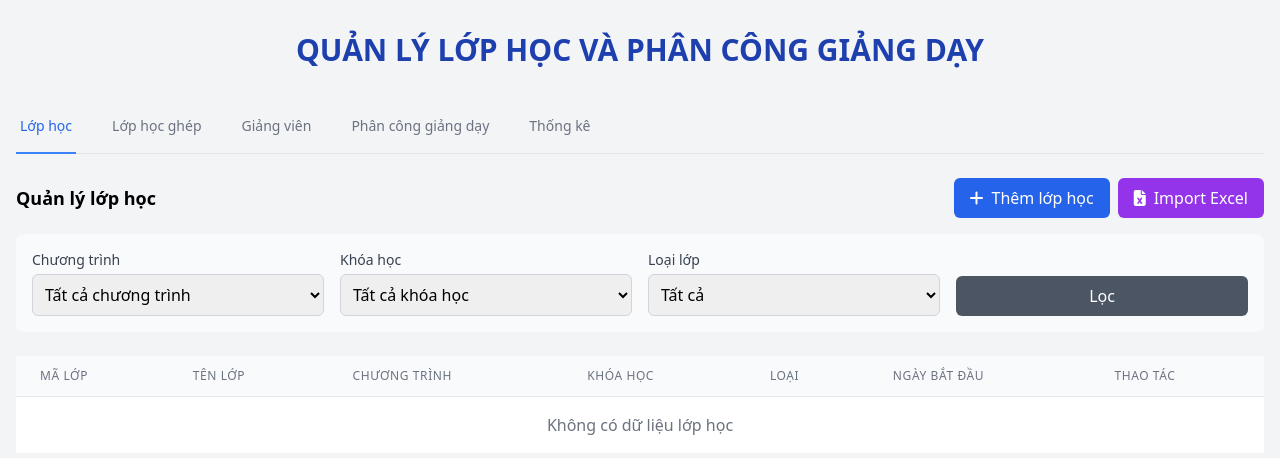
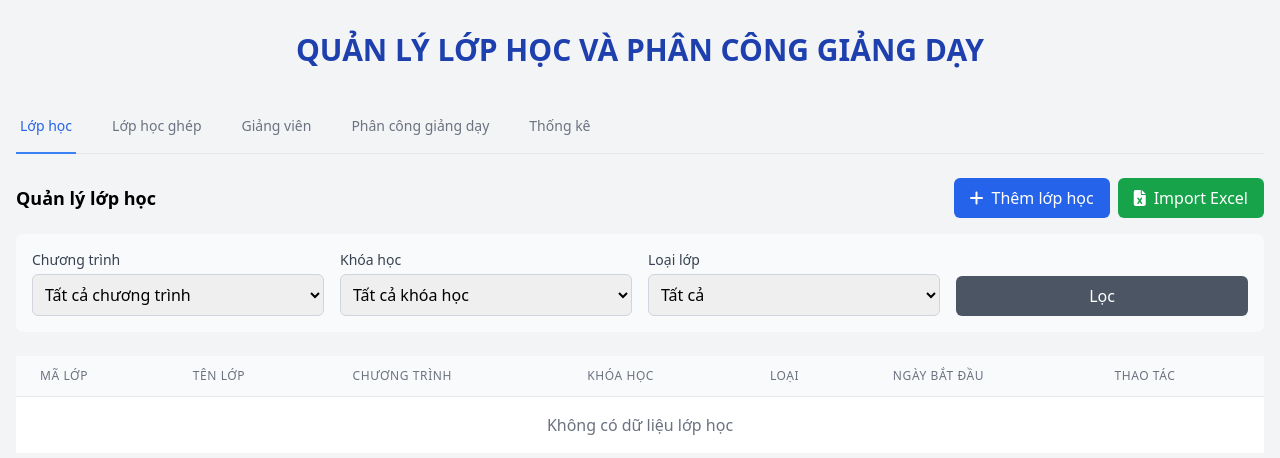
Before and after one commit to Luanspls/qldt, a Django app: page /teaching-management/ in a window 1280 px wide. Shown: the top 458 px of the page. Run offline with Django 5.2, Linux system fonts and the light colour scheme; data that the repository does not hold is empty; some libraries are stand-ins or nearby versions.

Commit message:
Change teaching-management

```diff
--- a/products/templates/products/teaching_management.html
+++ b/products/templates/products/teaching_management.html
@@ -61,7 +61,7 @@
                         <button id="btn-them-lop-hoc" class="bg-blue-600 hover:bg-blue-700 text-white px-4 py-2 rounded-md flex items-center">
                             <i class="fas fa-plus mr-2"></i> Thêm lớp học
                         </button>
-                        <button onclick="openImportModal('class')" class="bg-purple-600 hover:bg-purple-700 text-white px-4 py-2 rounded-md flex items-center">
+                        <button onclick="openImportModal('class')" class="bg-green-600 hover:bg-green-700 text-white px-4 py-2 rounded-md flex items-center">
                             <i class="fas fa-file-excel mr-2"></i> Import Excel
                         </button>
                     </div>
@@ -121,10 +121,10 @@
                 <div class="flex justify-between items-center mb-4">
                     <h3 class="text-lg font-semibold">Quản lý lớp học ghép</h3>
                     <div class="flex space-x-2">
-                        <button id="btn-them-lop-ghep" class="bg-green-600 hover:bg-green-700 text-white px-4 py-2 rounded-md flex items-center">
+                        <button id="btn-them-lop-ghep" class="bg-blue-600 hover:bg-blue-700 text-white px-4 py-2 rounded-md flex items-center">
                             <i class="fas fa-plus mr-2"></i> Thêm lớp ghép
                         </button>
-                        <button onclick="openImportModal('combined-class')" class="bg-purple-600 hover:bg-purple-700 text-white px-4 py-2 rounded-md flex items-center">
+                        <button onclick="openImportModal('combined-class')" class="bg-green-600 hover:bg-green-700 text-white px-4 py-2 rounded-md flex items-center">
                             <i class="fas fa-file-excel mr-2"></i> Import Excel
                         </button>
                     </div>
@@ -172,7 +172,7 @@
                         <button id="btn-them-giang-vien" class="bg-blue-600 hover:bg-blue-700 text-white px-4 py-2 rounded-md flex items-center">
                             <i class="fas fa-plus mr-2"></i> Thêm giảng viên
                         </button>
-                        <button onclick="openImportModal('instructor')" class="bg-purple-600 hover:bg-purple-700 text-white px-4 py-2 rounded-md flex items-center">
+                        <button onclick="openImportModal('instructor')" class="bg-green-600 hover:bg-green-700 text-white px-4 py-2 rounded-md flex items-center">
                             <i class="fas fa-file-excel mr-2"></i> Import Excel
                         </button>
                     </div>
@@ -233,10 +233,10 @@
                 <div class="flex justify-between items-center mb-4">
                     <h3 class="text-lg font-semibold">Phân công giảng dạy</h3>
                     <div class="flex space-x-2">
-                        <button id="btn-them-phan-cong" class="bg-purple-600 hover:bg-purple-700 text-white px-4 py-2 rounded-md flex items-center">
+                        <button id="btn-them-phan-cong" class="bg-blue-600 hover:bg-blue-700 text-white px-4 py-2 rounded-md flex items-center">
                             <i class="fas fa-plus mr-2"></i> Thêm phân công
                         </button>
-                        <button onclick="openImportModal('teaching-assignment')" class="bg-purple-600 hover:bg-purple-700 text-white px-4 py-2 rounded-md flex items-center">
+                        <button onclick="openImportModal('teaching-assignment')" class="bg-green-600 hover:bg-green-700 text-white px-4 py-2 rounded-md flex items-center">
                             <i class="fas fa-file-excel mr-2"></i> Import Excel
                         </button>
                     </div>
@@ -769,6 +769,7 @@
         // Biến toàn cục lưu trữ dữ liệu
         let allInstructors = [];
         let allCurricula = [];
+        let allSubjects = [];
         let allDepartments = [];
         let allCourses = [];
         let allClasses = [];
@@ -789,7 +790,7 @@
                 .then(response => response.json())
                 .then(data => {
                     allDepartments = data;
-                    populateDropdown('filter-instructor-department', data, 'name');
+                    populateDropdown('filter-instructor', data, 'name');
                 });
 
             // Tải danh sách giảng viên
@@ -798,6 +799,7 @@
                 .then(data => {
                     allInstructors = data;
                     populateDropdown('filter-instructor', data, 'full_name');
+                    populateDropdown('instructor_id', data, 'full_name');
                 });
 
             // Tải danh sách chương trình
@@ -808,6 +810,14 @@
                     populateDropdown('filter-class-curriculum', data, 'name');
                     populateDropdown('filter-combined-curriculum', data, 'name');
                     populateDropdown('filter-curriculum', data, 'name');
+                });
+
+            // Tải danh sách môn học
+            fetch('/api/all-subjects/')
+                .then(response => response.json())
+                .then(data => {
+                    allSubjects = data;
+                    populateDropdown('curriculum_subject_id', data, 'name');
                 });
 
             // Tải danh sách khóa học
```
